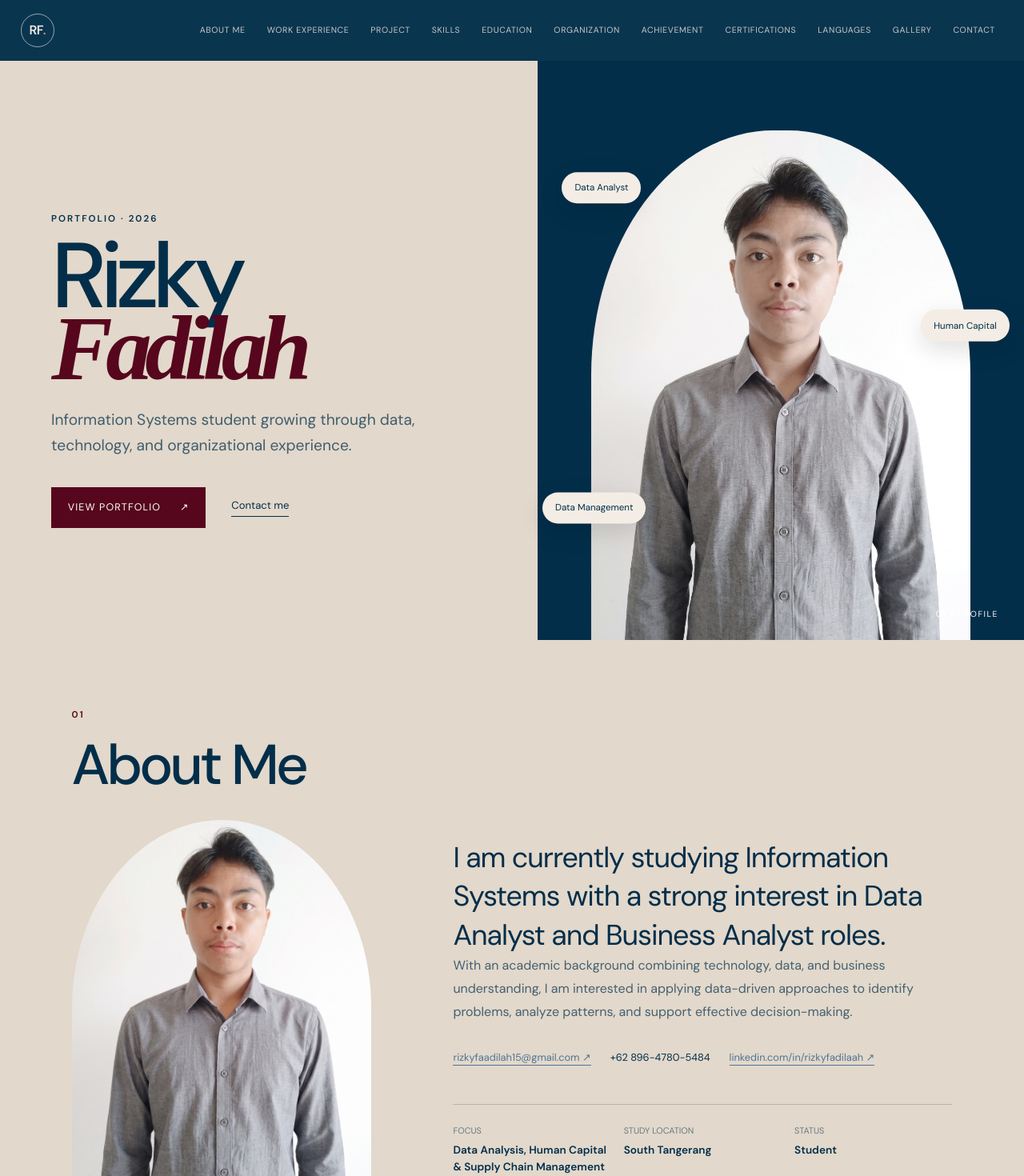
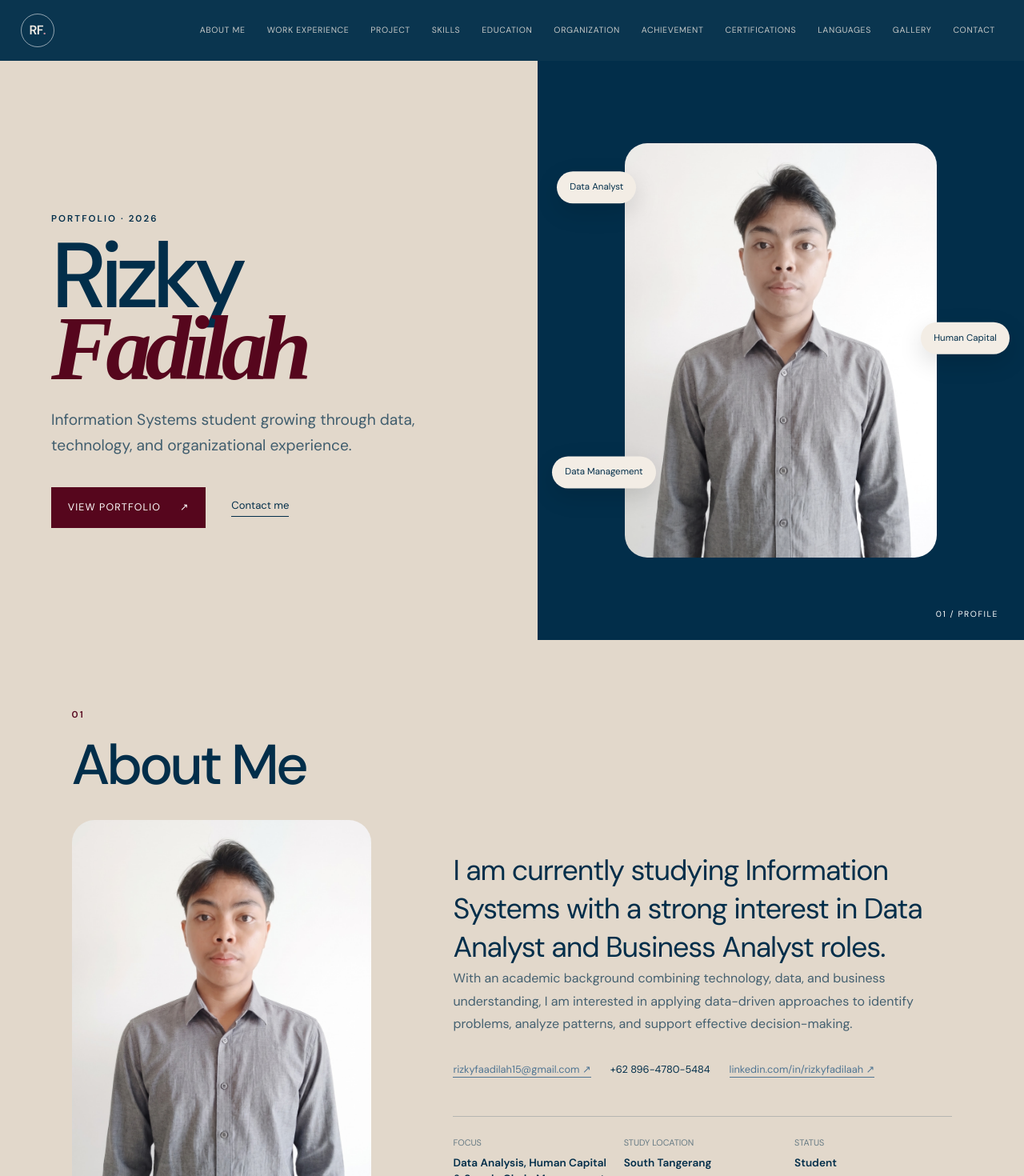
Before and after one commit to rizkyfa26/web-portofolio-rizfad, a React (Vite) app: page / in a window 1280 px wide. Shown: the top 1470 px of the page at 80% size. Built offline with nearby package versions, Linux system fonts and the light colour scheme; the HTML template or start-up script is replaced by a standard one; a web font is replaced by a local one.

Commit message:
foto hero dan about persegi panjang di semua layar

```diff
--- a/src/index.css
+++ b/src/index.css
@@ -247,21 +247,14 @@ footer { padding:2rem 5vw; color:var(--paper); background:var(--navy); display:f
   .bubble { animation:none; }
 }
 
-/* Hero + About khusus HP mode Desktop site (layar tegak) */
-@media (orientation: portrait) and (min-width: 821px) {
-  .hero-visual { --fw: 64; align-items: center; container-type: inline-size; }
-  .portrait-frame { width: calc(var(--fw) * 1%); height: auto; aspect-ratio: 3 / 4; border-radius: 28px; }
-  .bubble-one { top: calc(50% - var(--fw) * 0.56cqw); left: 4%; }
-  .bubble-two { top: calc(50% - var(--fw) * 0.09cqw); right: 3%; }
-  .bubble-three { top: calc(50% + var(--fw) * 0.36cqw); bottom: auto; left: 3%; }
-
-  .about-photo { width: 100%; max-width: 30.4vw; aspect-ratio: 3 / 4; border-radius: 28px; max-height: none; }
+/* Foto hero dan about: persegi panjang tegak di tengah, semua layar */
+.hero-visual { --fw: 64; --w: min(calc(var(--fw) * 1cqw), 440px); align-items: center; container-type: inline-size; }
+.portrait-frame { width: var(--w); height: auto; aspect-ratio: 3 / 4; border-radius: 28px; }
+.bubble-one { top: calc(50% - var(--w) * 0.56); left: 4%; bottom: auto; }
+.bubble-two { top: calc(50% - var(--w) * 0.09); right: 3%; bottom: auto; }
+.bubble-three { top: calc(50% + var(--w) * 0.36); left: 3%; bottom: auto; }
+.about-photo { width: 100%; max-width: 440px; aspect-ratio: 3 / 4; border-radius: 28px; max-height: none; }
+@media (max-width: 820px) {
+  .hero-visual { --fw: 72; }
+  .about-photo { width: 72%; margin: 0 auto; }
 }
-@media (max-width: 820px) {
-  .hero-visual { --fw: 72; align-items: center; container-type: inline-size; }
-  .portrait-frame { width: calc(var(--fw) * 1%); height: auto; aspect-ratio: 3 / 4; border-radius: 28px; }
-  .bubble-one { top: calc(50% - var(--fw) * 0.56cqw); left: 4%; }
-  .bubble-two { top: calc(50% - var(--fw) * 0.09cqw); right: 3%; bottom: auto; }
-  .bubble-three { top: calc(50% + var(--fw) * 0.36cqw); bottom: auto; left: 3%; }
-  .about-photo { width: 72%; margin: 0 auto; aspect-ratio: 3 / 4; border-radius: 28px; max-height: none; }
-}
```
